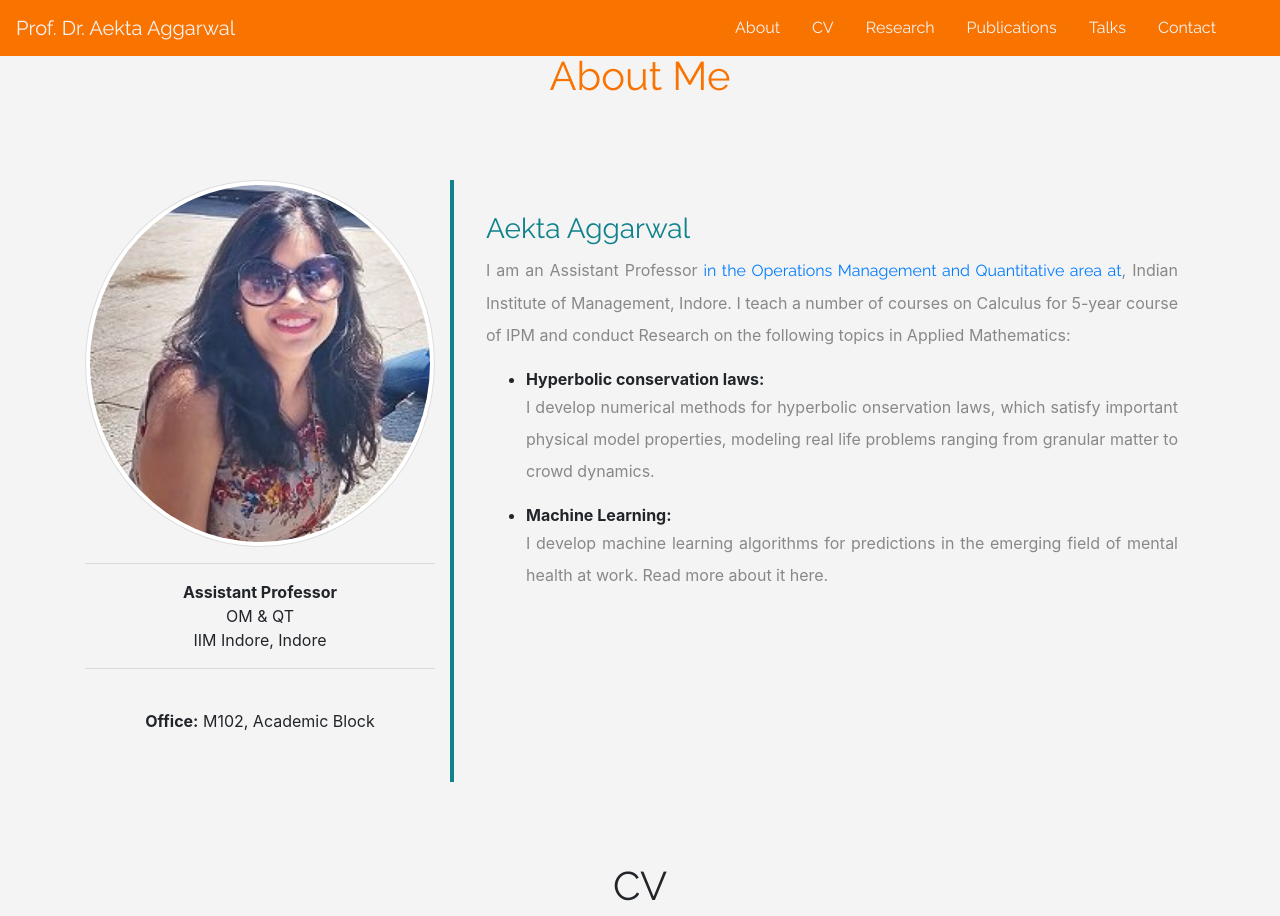
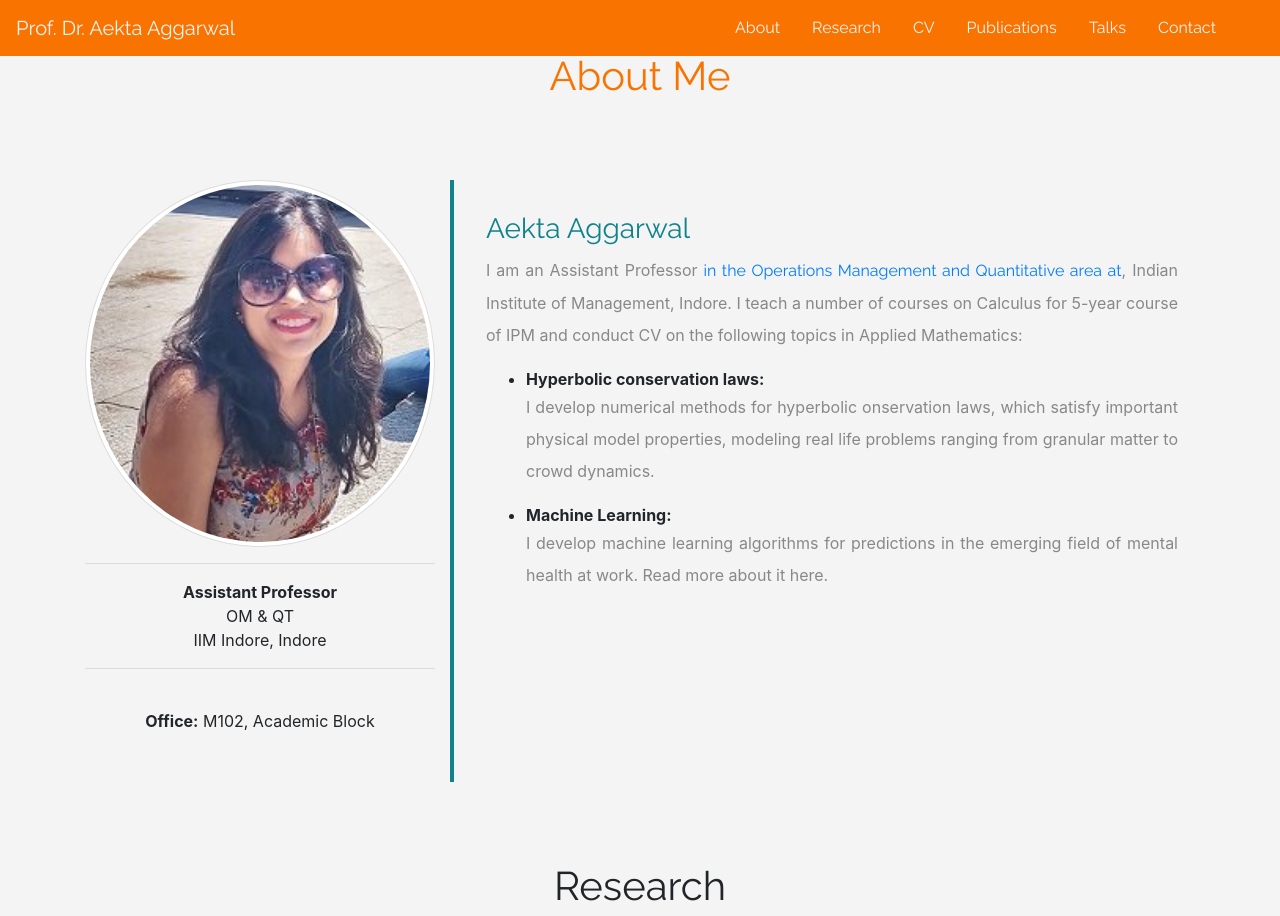
Before and after one commit to aektaaggarwal/aektaaggarwal.github.io, a Jekyll site: the page index.html, which Jekyll copies as it is, in a window 1280 px wide and 1400 px high, scrolled down 1008 px. Shown: the top 916 px of the window. Built offline with Jekyll 4.4.1, drawn with Linux system fonts in a browser that asks for light colours; grey boxes are pictures that could not be loaded.

Commit message:
Update index.html

```diff
--- a/index.html
+++ b/index.html
@@ -24,10 +24,10 @@
 	        <a class="nav-link" data-value="about" href="#">About</a>
 	      </li>
 	      <li class="nav-item">
-	        <a class="nav-link " data-value="CV" href="#">CV</a>
+	        <a class="nav-link " data-value="Research" href="#">Research</a>
 	      </li>
 	      <li class="nav-item">
-	        <a class="nav-link " data-value="Research" href="#">Research</a>
+	        <a class="nav-link " data-value="CV" href="#">CV</a>
 	      </li>
 	      <li class="nav-item">
 	        <a class="nav-link " data-value="Publications" href="#">
@@ -71,7 +71,7 @@
 				<b>Office:</b> M102, Academic Block <br><br>
 		<a href = "mailto:aektaaggarwal@iimidr.ac.in" style="color:#f2b700"><i class="fas fa-envelope fa-2x"></i></a> &ensp;
 	  <a href = "https://www.linkedin.com/in/aektaaggarwal" style="color:#2867B2"><i class="fab fa-linkedin fa-2x"></i></a> &ensp;
-		<!-- <a href = "https://www.researchgate.net/profile/Deep_Ray3" style="color:#5ddfae"><i class="fab fa-researchgate fa-2x"></i></a> &ensp; -->
+		<!-- <a href = "https://www.CVgate.net/profile/Deep_Ray3" style="color:#5ddfae"><i class="fab fa-CVgate fa-2x"></i></a> &ensp; -->
 		<!-- <a href = "https://scholar.google.com/citations?user=7wZjDQ4AAAAJ&hl=en&oi=sra" style="color:blue"><i class="ai ai-google-scholar ai-2x"></i></a> &ensp; -->
 		<a href = "https://orcid.org/0000-0002-8460-9862" style="color:#aee74a"><i class="fab fa-orcid fa-2x"></i></a>
 			</div>
@@ -81,7 +81,7 @@
 				<p class="text-justify">
 					I am an Assistant Professor </a>
 			<a href="https://www.iimidr.ac.in/faculty/full-time-faculty/?scat=7&sfname=">in the Operations Management and Quantitative area at</a>, Indian Institute of Management, Indore. I teach a number of courses
-			on Calculus for 5-year course of IPM and conduct Research on the following topics in Applied Mathematics:
+			on Calculus for 5-year course of IPM and conduct CV on the following topics in Applied Mathematics:
 						<ul>
 							<li><b>Hyperbolic conservation laws: </b>
 		<p class="text-justify">I develop numerical methods for hyperbolic onservation laws, which satisfy important
@@ -101,39 +101,30 @@
 </div>
 
 
-<!-- CV -->
-<div class="CV" id="CV">
-     <h1 class="text-center">CV</h1>
+<!-- Research -->
+<div class="Research" id="Research">
+	<div class="container">
+	  <h1 class="text-center">Research</h1>
 	<div class="container">
 		<div class="row">
 			<div class="col-lg-4 col-md-4 col-sm-12">
-				<img src="images/CV/port13.png" class="img-fluid">
+				<img src="images/Research/port7.png" class="img-fluid">
 			</div>
 			<div class="col-lg-4 col-md-4 col-sm-12">
-				<img src="images/CV/port1.png" class="img-fluid">
+				<img src="images/Research/port6.png" class="img-fluid">
 			</div>
 			<div class="col-lg-4 col-md-4 col-sm-12">
-				<img src="images/CV/port6.png" class="img-fluid">
+				<img src="images/Research/port3.png" class="img-fluid">
+			</div>
+			<div class="col-lg-4 col-md-4 col-sm-12">
+				<img src="images/Research/electric.png" class="img-fluid">
 			</div>
 
 			<div class="col-lg-4 col-md-4 col-sm-12">
-				<img src="images/CV/port3.png" class="img-fluid">
+				<img src="images/Research/Classic.jpg" class="img-fluid">
 			</div>
 			<div class="col-lg-4 col-md-4 col-sm-12">
-				<img src="images/CV/port11.png" class="img-fluid">
-			</div>
-			<div class="col-lg-4 col-md-4 col-sm-12">
-				<img src="images/CV/electric.png" class="img-fluid">
-			</div>
-
-			<div class="col-lg-4 col-md-4 col-sm-12">
-				<img src="images/CV/Classic.jpg" class="img-fluid">
-			</div>
-			<div class="col-lg-4 col-md-4 col-sm-12">
-				<img src="images/CV/port1.png" class="img-fluid">
-			</div>
-			<div class="col-lg-4 col-md-4 col-sm-12">
-				<img src="images/CV/port8.png" class="img-fluid">
+				<img src="images/Research/port1.png" class="img-fluid">
 			</div>
 		</div>
 	</div>
@@ -141,9 +132,9 @@
 
 
 <!-- Posts section -->
-<div class="Research" id="Research">
+<div class="CV" id="CV">
 	<div class="container">
-	<h1 class="text-center">Research</h1>
+	<h1 class="text-center">CV</h1>
 		<div class="row">
 			<div class="col-md-4 col-lg-4 col-sm-12">
 				<div class="card">
```
